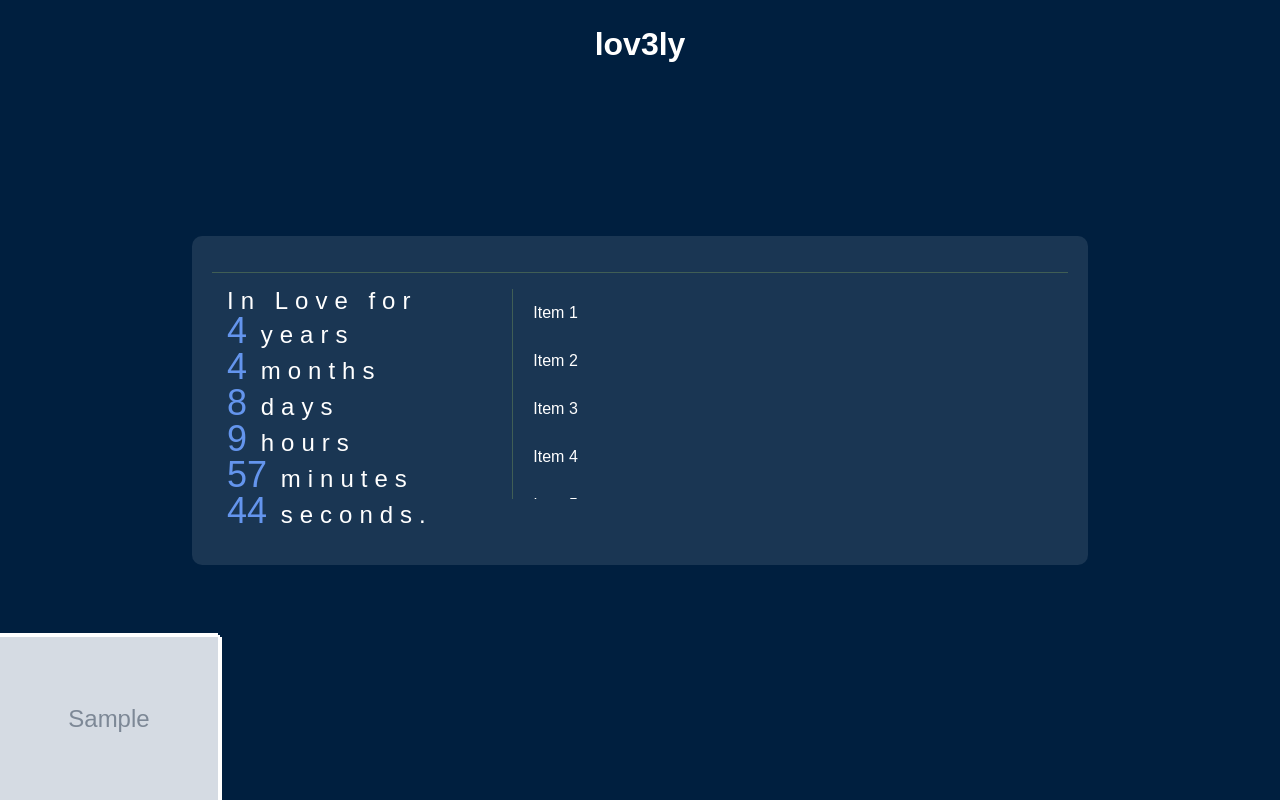
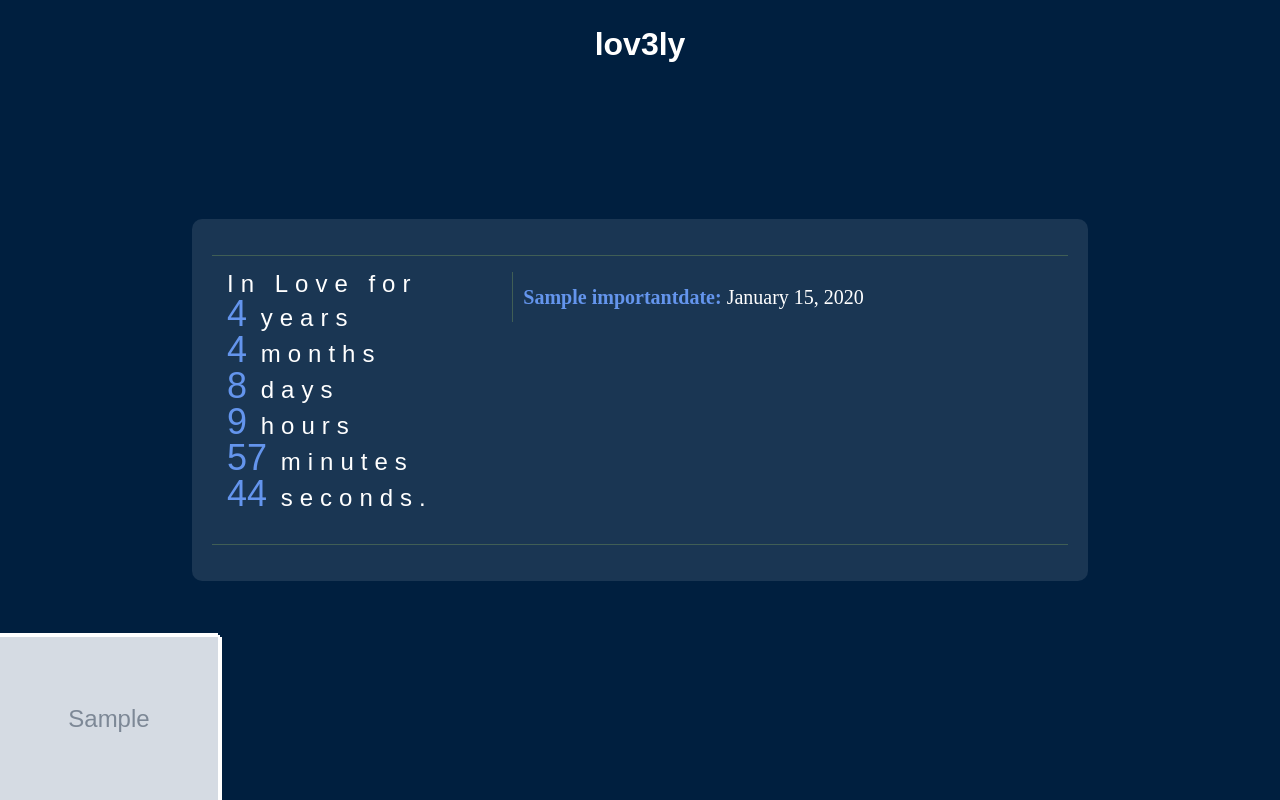
Before and after one commit to igholami/lov3ly, a Django app: page / in a window 1280 px wide. Run offline with Django 4.2, Linux system fonts and the light colour scheme; a user stored in the database is signed in; tables that the repository leaves empty hold one stand-in row (values such as "Sample post"); grey boxes marked "Sample" are stand-in pictures; some libraries are stand-ins or nearby versions; some web fonts are replaced.

Commit message:
Implement important dates

```diff
--- a/billboard/models.py
+++ b/billboard/models.py
@@ -19,3 +19,13 @@ class Participation(models.Model):
 
     def __str__(self):
         return f"{self.user.username if self.user else 'Nobody'} in ({self.relationship})"
+
+
+class ImportantDate(models.Model):
+    date = models.DateTimeField()
+    name = models.CharField(max_length=100)
+    description = models.TextField(blank=True, null=True)
+    relationship = models.ForeignKey(Relationship, on_delete=models.CASCADE, related_name='important_dates')
+
+    def __str__(self):
+        return f"{self.date} - {self.description}"
--- a/billboard/templates/home.html
+++ b/billboard/templates/home.html
@@ -23,7 +23,7 @@
                 {% for participant in relationship.participants.all %}
                     {% if participant.photo %}
                         <div class="bottom-fixed {% if participant.photo_position == 'left' %}left-fixed{% else %}right-fixed{% endif %}">
-                            <img src="{{ participant.photo.url }}" alt="{{ participant.user.first_name }}" class="img-fluid">
+                            <img src="{{ participant.photo.url }}" alt="{{ participant.user.first_name }}" class="img-fluid" title="{{ participant.user.first_name }}">
                         </div>
                     {% endif %}
                 {% endfor %}
@@ -35,18 +35,20 @@
                         </div>
                         <div class="col-12 col-lg-8">
                             <div style="overflow-y: auto; max-height: 210px;">
-                                <div class="list-group" style="border-radius: 0;">
-                                    <a class="list-group-item item">Item 1</a>
-                                    <a class="list-group-item item">Item 2</a>
-                                    <a class="list-group-item item">Item 3</a>
-                                    <a class="list-group-item item">Item 4</a>
-                                    <a class="list-group-item item">Item 5</a>
-                                    <a class="list-group-item item">Item 6</a>
+                                <div class="list-group" style="border-radius: 0; color: inherit;">
+                                    {% for date in ordered_events %}
+                                        <a class="list-group item" id="{{ date.name }}">
+                                            <span style="font-size: 20px; font-family: 'droid-sans-mono';">
+                                                <strong style="color:cornflowerblue;">{{ date.name }}:</strong> {{ date.date|date:"F j, Y" }}
+                                            </span>
+                                        </a>
+                                    {% endfor %}
                                 </div>
                             </div>
                         </div>
                     </div>
                 </div>
+                <hr style="border-color: #405e55">
             {% endif %}
         {% endif %}
     </div>
@@ -95,6 +97,8 @@
             border: none;
             border-left: 1px solid #405e55;
             color: white;
+            border-radius: 0;
+            padding: 10px;
         }
 
         .item:hover {
@@ -105,15 +109,13 @@
     </style>
     <script>
         const age = document.getElementById('age');
-        const start = new Date('{{ user.participation.relationship.since|date:"c" }}');
+        const start = new Date('{{ since|date:"c" }}');
         const wrap_number = ((num) => {
             return "<span style='font-size: 36px; color: cornflowerblue; letter-spacing: normal;'>" + num + "</span>";
         });
-        setInterval(() => {
-            const now = new Date();
-            const diff = now - start;
-            const years = Math.floor(diff / (1000 * 60 * 60 * 24 * 365));
-            const diff2 = diff % (1000 * 60 * 60 * 24 * 365);
+        const diff_to_count = (date_diff, spacing, wrap_number) => {
+            const years = Math.floor(date_diff / (1000 * 60 * 60 * 24 * 365));
+            const diff2 = date_diff % (1000 * 60 * 60 * 24 * 365);
             const months = Math.floor(diff2 / (1000 * 60 * 60 * 24 * 30));
             const diff3 = diff2 % (1000 * 60 * 60 * 24 * 30);
             const days = Math.floor(diff3 / (1000 * 60 * 60 * 24));
@@ -123,18 +125,30 @@
             const minutes = Math.floor(diff5 / (1000 * 60));
             const diff6 = diff5 % (1000 * 60);
             const seconds = Math.floor(diff6 / 1000);
-            const milliseconds = diff6 % 1000;
-            age.innerHTML = "<br>"
+            var resultHTML = "";
             if (years > 0) {
-                age.innerHTML += wrap_number(years) + " years<br>";
+                resultHTML += wrap_number(years) + " years" + spacing;
             }
             if (months > 0) {
-                age.innerHTML += wrap_number(months) + " months<br>";
+                resultHTML += wrap_number(months) + " months" + spacing;
             }
-            age.innerHTML += wrap_number(days) + " days<br>";
-            age.innerHTML += wrap_number(hours) + " hours<br>";
-            age.innerHTML += wrap_number(minutes) + " minutes<br>";
-            age.innerHTML += wrap_number(seconds) + " seconds.";
+            resultHTML += wrap_number(days) + " days" + spacing;
+            resultHTML += wrap_number(hours) + " hours" + spacing;
+            resultHTML += wrap_number(minutes) + " minutes" + spacing;
+            resultHTML += wrap_number(seconds) + " seconds.";
+            return resultHTML;
+        };
+        setInterval(() => {
+            const now = new Date();
+            const diff = now - start;
+            age.innerHTML = "<br>" + diff_to_count(diff, "<br>", wrap_number);
+
+            var element;
+            {% for date in ordered_events %}
+                element = document.getElementById('{{ date.name }}');
+                element.title = diff_to_count(now - new Date('{{ date.date|date:"c" }}'), " ", (num) => {return num});
+            {% endfor %}
         }, 50);
+
     </script>
 {% endblock %}
--- a/billboard/views.py
+++ b/billboard/views.py
@@ -11,16 +11,23 @@ def home(request):
         return redirect('fingerprint')
     user = request.user
     in_relationship = Relationship.objects.filter(participants__user=user).exists()
-    relationship, partners = None, None
+    relationship, partners, since, ordered_events = None, None, None, None
     admitted = False
     if in_relationship:
         relationship = user.participation.relationship
         partners = relationship.participants.exclude(pk=user.pk)
         admitted = all([p.user.profile.online for p in partners])
+        since = relationship.since
+        ordered_events = relationship.important_dates.order_by('date')
+        fall_events = relationship.important_dates.filter(name='Fall in Love')
+        if fall_events.exists():
+            since = fall_events.first().date
     return render(request, 'home.html', context={
             'user': request.user,
             'in_relationship': in_relationship,
             'relationship': relationship,
             'partners': partners,
             'admitted': admitted,
+            'since': since,
+            'ordered_events': ordered_events,
         })
```
Also changed, not shown: billboard/admin.py (+8 -1 lines), billboard/migrations/0004_importantdate.py (added), billboard/migrations/0005_alter_importantdate_date.py (added).
